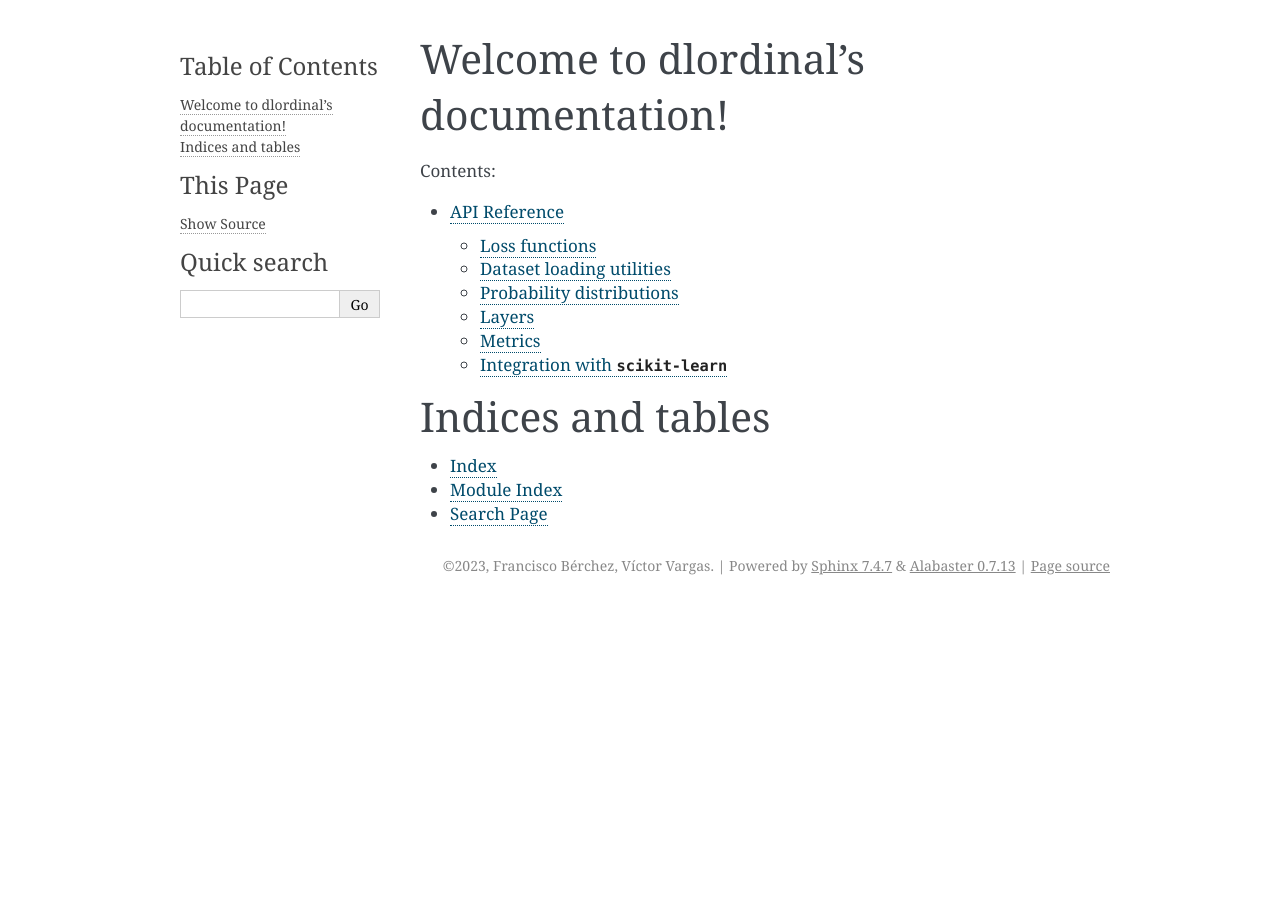
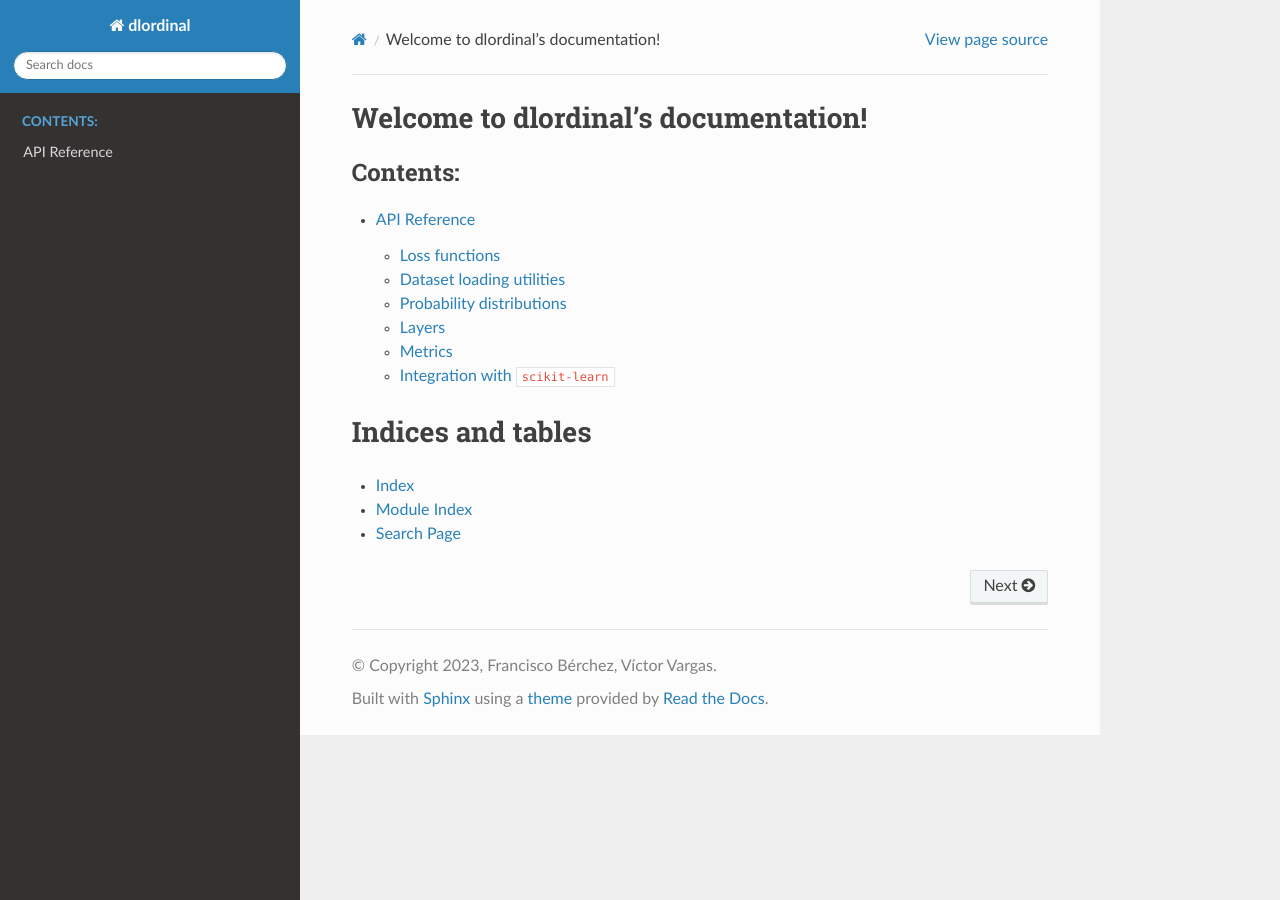
Before and after one commit to ayrna/dlordinal, a Sphinx documentation site: the page built from docs/index.rst, in a window 1280 px wide. Built offline with Sphinx 7.4.7 and the Read the Docs theme 2.0.0, drawn with Linux system fonts in a browser that asks for light colours; formulas are drawn with MathJax 3.

Commit message:
Changed docs theme to RTD and added support for numpy docstrings

```diff
--- a/docs/conf.py
+++ b/docs/conf.py
@@ -14,7 +14,12 @@ release = "0.1.0"
 # -- General configuration ---------------------------------------------------
 # https://www.sphinx-doc.org/en/master/usage/configuration.html#general-configuration
 
-extensions = ["sphinx.ext.autodoc", "sphinx.ext.imgmath", "sphinxcontrib.bibtex"]
+extensions = [
+    "sphinx.ext.napoleon",
+    "sphinx.ext.autodoc",
+    "sphinx.ext.imgmath",
+    "sphinxcontrib.bibtex",
+]
 
 templates_path = ["_templates"]
 exclude_patterns = ["_build", "Thumbs.db", ".DS_Store"]
@@ -24,5 +29,5 @@ bibtex_bibfiles = ["references.bib"]
 # -- Options for HTML output -------------------------------------------------
 # https://www.sphinx-doc.org/en/master/usage/configuration.html#options-for-html-output
 
-html_theme = "alabaster"
+html_theme = "sphinx_rtd_theme"
 html_static_path = ["_static"]
--- a/pyproject.toml
+++ b/pyproject.toml
@@ -29,7 +29,7 @@ dependencies = [
 
 [project.optional-dependencies]
 dev = ["pytest", "pre-commit"]
-docs = ["sphinx", "sphinxcontrib-bibtex"]
+docs = ["sphinx", "sphinxcontrib-bibtex", "sphinx-rtd-theme"]
 
 [tool.setuptools.packages.find]
 include = ["dlordinal.*"]
```
Also changed, not shown: 1 other file.
